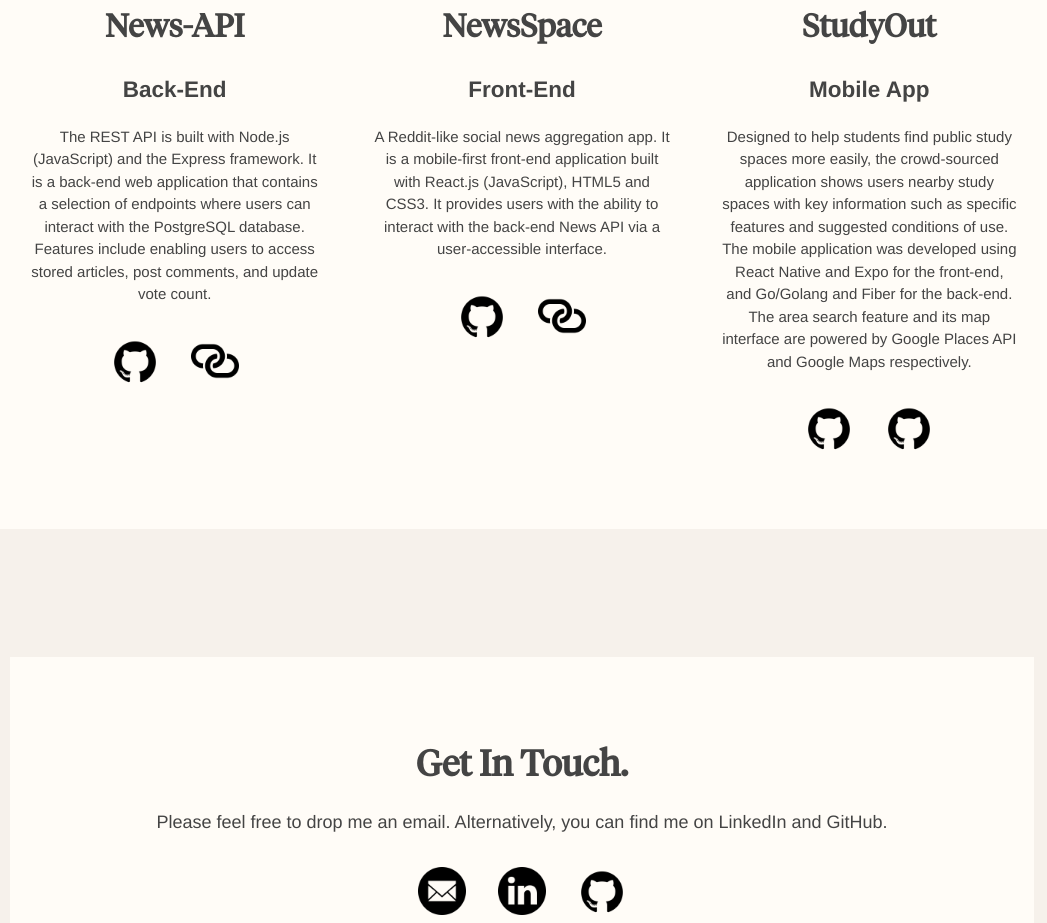
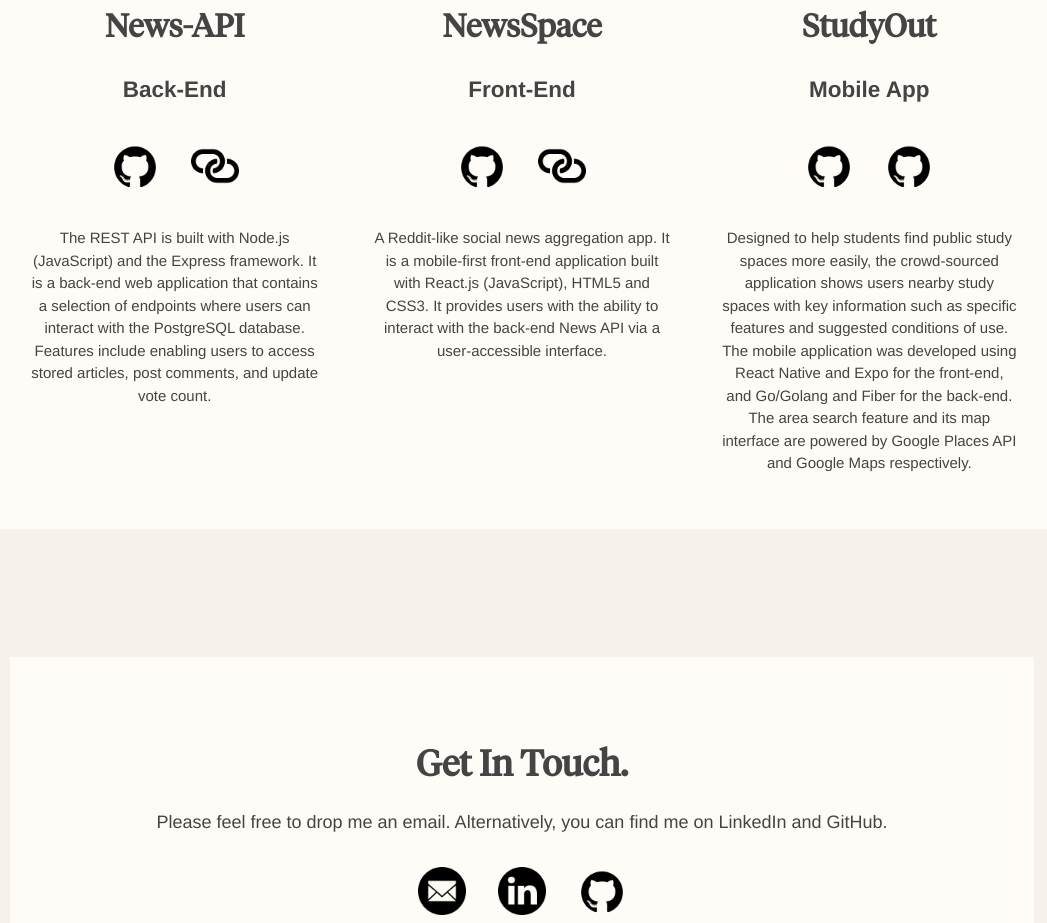
Before and after one commit to OneInfiniteLoops/Portfolio, a React (Create React App) app: page / in a window 1280 px wide. Shown: the part 2000-2923 px from the top of the page, without its empty margins (118-1165 px from the left). Built offline with nearby package versions, Linux system fonts and the light colour scheme.

Commit message:
Rearranges description to last in portfolioCard

```diff
--- a/src/components/PortfolioCard.jsx
+++ b/src/components/PortfolioCard.jsx
@@ -11,7 +11,6 @@ const PortfolioCard = ({ portfolioItem }) => {
       />
       <h1>{portfolioItem.name}</h1>
       <h2>{portfolioItem.type}</h2>
-      <p>{portfolioItem.description}</p>
       {portfolioItem.githubLink1 ? (
         <a href={portfolioItem.githubLink1}>
           <img
@@ -41,6 +40,7 @@ const PortfolioCard = ({ portfolioItem }) => {
           ></img>
         </a>
       ) : null}
+      <p>{portfolioItem.description}</p>
     </li>
   );
 };
```
